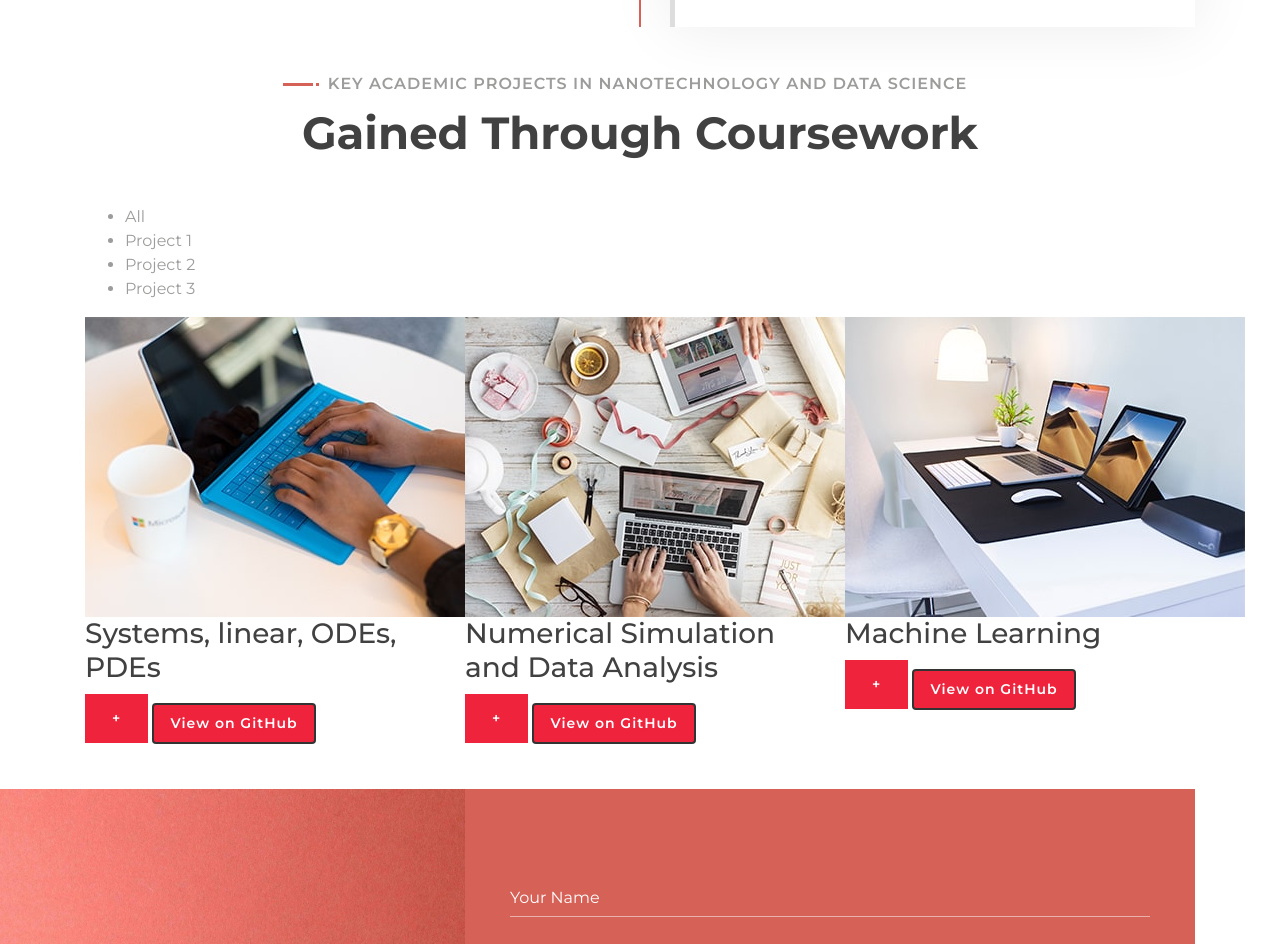
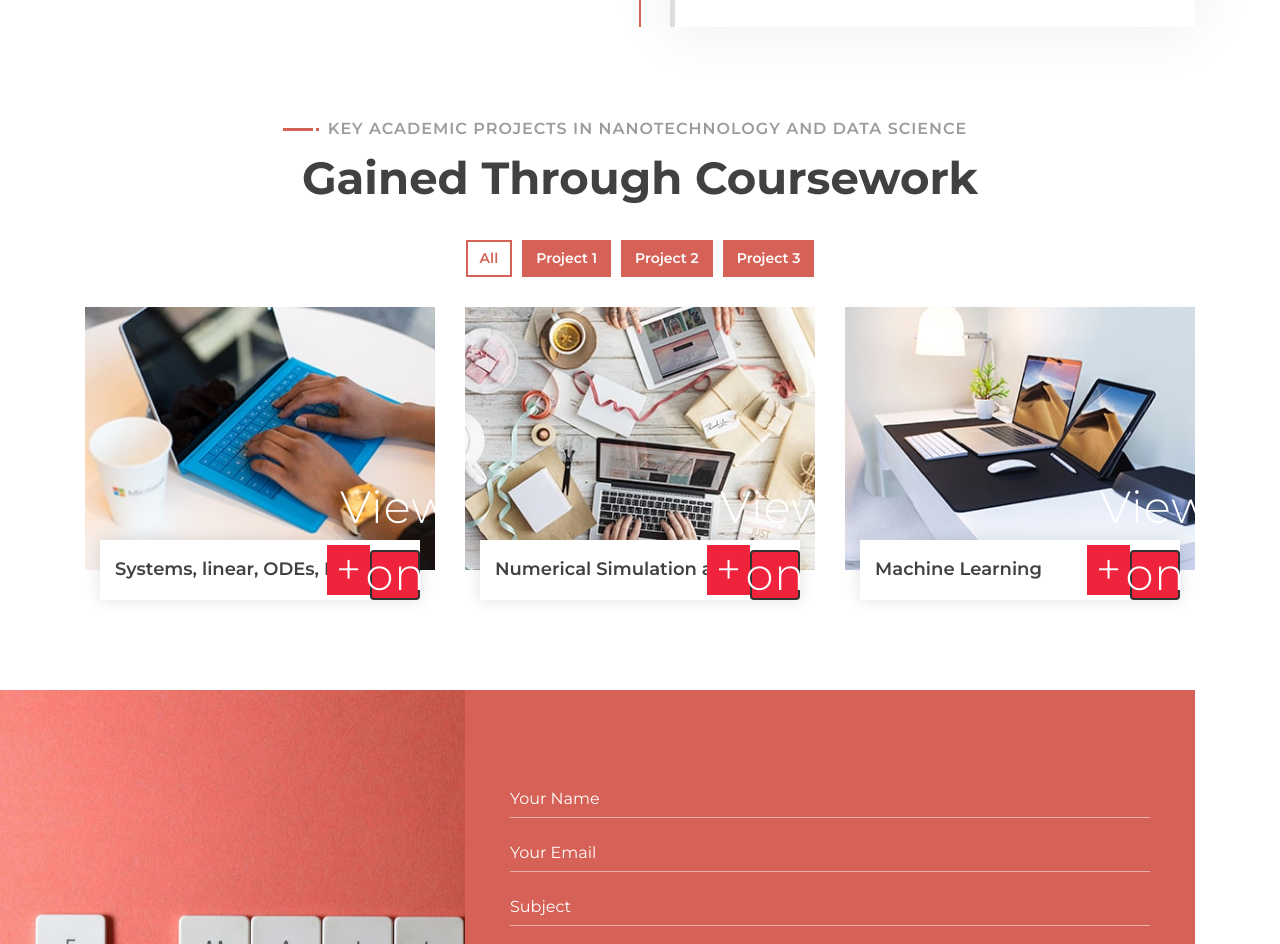
Before and after one commit to EGichuhi/Eunice-portfolio, a plain HTML site: page index.html in a window 1280 px wide. Shown: the part 2242-3186 px from the top of the page. Drawn offline with nearby package versions, Linux system fonts and the light colour scheme.

Commit message:
Update style.css

```diff
--- a/css/style.css
+++ b/css/style.css
@@ -724,6 +724,112 @@ Y
 }
 
 /*******************************/
+/******** Portfolio CSS ********/
+/*******************************/
+.portfolio {
+    position: relative;
+    padding: 45px 0 15px 0;
+}
+
+.portfolio #portfolio-filter {
+    padding: 0;
+    margin: -15px 0 25px 0;
+    list-style: none;
+    font-size: 0;
+    text-align: center;
+}
+
+.portfolio #portfolio-filter li {
+    cursor: pointer;
+    display: inline-block;
+    margin: 5px;
+    padding: 6px 12px;
+    font-size: 14px;
+    font-weight: 600;
+    color: #ffffff;
+    background: #d66157;
+    border: 2px solid transparent;
+    border-radius: 0;
+    box-shadow: inset 0 0 0 50px #d66157;
+    transition: ease-out 0.3s;
+    -webkit-transition: ease-out 0.3s;
+    -moz-transition: ease-out 0.3s;
+}
+
+.portfolio #portfolio-filter li:hover,
+.portfolio #portfolio-filter li.filter-active {
+    color: #d66157;
+    background: transparent;
+    box-shadow: inset 0 0 0 0 #d66157;
+    border-color: #d66157;
+}
+
+.portfolio .portfolio-item {
+    position: relative;
+}
+
+.portfolio .portfolio-wrap {
+    position: relative;
+    width: 100%;
+}
+
+.portfolio .portfolio-img {
+    position: relative;
+    overflow: hidden;
+}
+
+.portfolio .portfolio-img img {
+    position: relative;
+    width: 100%;
+    height: 100%;
+    object-fit: cover;
+    transform: scale(1.1);
+    transition: .5s;
+}
+
+.portfolio .portfolio-item:hover img {
+    margin-left: 15px;
+}
+
+.portfolio .portfolio-text {
+    position: relative;
+    height: 60px;
+    width: calc(100% - 30px);
+    margin: -30px 15px 30px 15px;
+    display: flex;
+    align-items: center;
+    background: #ffffff;
+    box-shadow: 0 0 15px rgba(0, 0, 0, .12);
+}
+
+.portfolio .portfolio-text h3 {
+    width: calc(100% - 70px);
+    font-size: 18px;
+    font-weight: 600;
+    margin: 0 0 0 15px;
+    white-space: nowrap;
+    overflow: hidden;
+}
+
+.portfolio .portfolio-text a.btn {
+    width: 50px;
+    height: 50px;
+    padding: 0 0 2px 1px;
+    display: flex;
+    align-items: center;
+    justify-content: center;
+    font-size: 45px;
+    font-weight: 100;
+}
+
+.portfolio .portfolio-item:hover a.btn {
+    color: #EF233C;
+    background: transparent;
+    box-shadow: inset 0 0 0 0 #d66157;
+    border-color: #d66157;
+}
+
+/*******************************/
 /********* Contact CSS *********/
 /*******************************/
 .contact {
```
